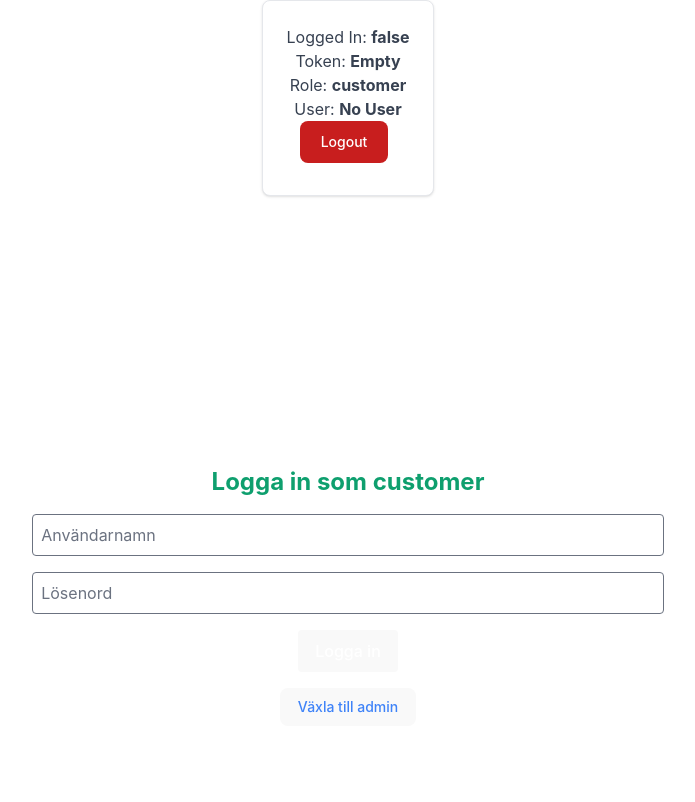
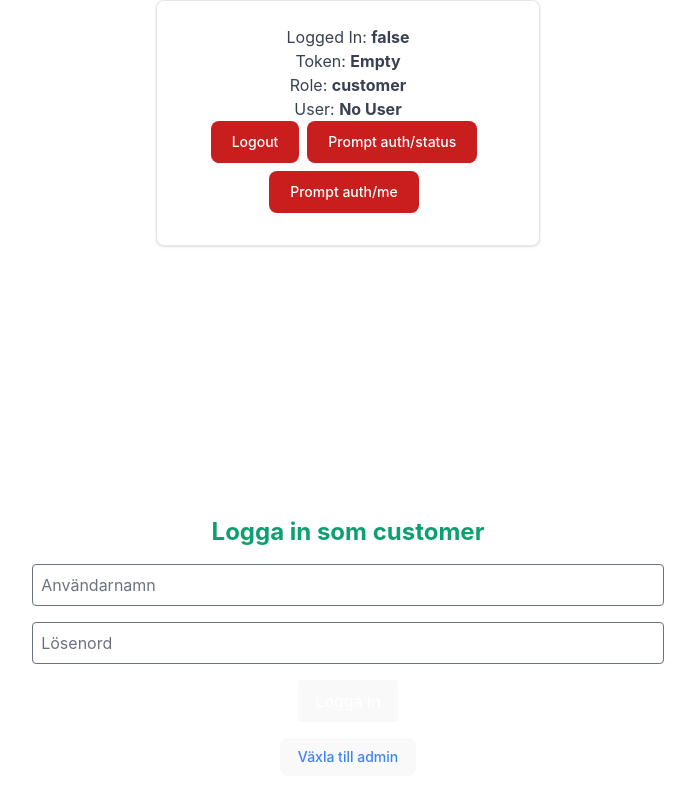
Before and after one commit to KarlComSe/SvenskaElsparkcyklarAB, a React (Vite) app in the folder frontend/: page /login in a window 1280 px wide. Shown: the top 802 px of the page, without its empty margins (292-987 px from the left). Built offline with nearby package versions, Linux system fonts and the light colour scheme.

Commit message:
Added test buttons for routes: auth/me auth/status

```diff
--- a/frontend/src/components/Header.tsx
+++ b/frontend/src/components/Header.tsx
@@ -2,6 +2,8 @@ import React from 'react';
 import { useDispatch, useSelector } from 'react-redux';
 import { setLoggedInOut, setCurrentUser, setToken, setRole } from '../redux/slices/authLogin';
 import { RootState } from '../redux/store/store';
+import axios from 'axios';
+import { API_URL, getHeader } from '../helpers/config';
 
 export default function Header() {
 
@@ -15,6 +17,17 @@ export default function Header() {
         dispatch(setRole('customer'));
         console.log("Header here");
     }
+
+    const getAuthStatus = async () => {
+        const response = await axios.get(`${API_URL}/auth/status`, getHeader(token));
+        console.log(response);
+    }
+
+    const getAuthMe = async () => {
+        const response = await axios.get(`${API_URL}/auth/me`, getHeader(token));
+        console.log(response);
+    }
+
     return (
         <div className='flex justify-center items-center min-h-screen'>
             <div className="block max-w-sm p-6 bg-white border border-gray-200 rounded-lg shadow hover:bg-gray-100 dark:bg-gray-800 dark:border-gray-700 dark:hover:bg-gray-700">
@@ -27,6 +40,15 @@ export default function Header() {
                 focus:ring-4 focus:ring-red-300 font-medium rounded-lg text-sm px-5
                 py-2.5 me-2 mb-2 dark:bg-red-600 dark:hover:bg-red-700
                 dark:focus:ring-red-900" onClick={logOutUser}>Logout</button>
+
+                <button type="button" className="focus:outline-none text-white bg-red-700
+                focus:ring-4 focus:ring-red-300 font-medium rounded-lg text-sm px-5
+                py-2.5 me-2 mb-2 dark:bg-red-600 dark:hover:bg-red-700
+                dark:focus:ring-red-900" onClick={getAuthStatus}>Prompt auth/status</button>
+                <button type="button" className="focus:outline-none text-white bg-red-700
+                focus:ring-4 focus:ring-red-300 font-medium rounded-lg text-sm px-5
+                py-2.5 me-2 mb-2 dark:bg-red-600 dark:hover:bg-red-700
+                dark:focus:ring-red-900" onClick={getAuthMe}>Prompt auth/me</button>
             </div>
         </div>
   )
--- a/frontend/src/helpers/config.tsx
+++ b/frontend/src/helpers/config.tsx
@@ -1,8 +1,18 @@
-export const BASE_URL = "http://127.0.0.1:8000/api";
 export const API_URL = "http://localhost:3535";
+
 const githubAuthUrl = 'https://github.com/login/oauth/authorize';
 const clientId = 'Ov23liY1kaJ2acYLtBhq';
 const redirectUri = 'http://localhost:5173/github/callback';
 const scope = 'user:email';
 
 export const GITHUB_URL = `${githubAuthUrl}?client_id=${clientId}&redirect_uri=${redirectUri}&scope=${scope}`;
+
+export const getHeader = (token: string, contentType?: string ) => {
+    const config = {
+        headers: {
+            "Content-type" : contentType || "application/json",
+            "Authorization": `Bearer ${token}`
+        }
+    }
+    return config;
+ }
--- a/frontend/src/pages/LoginOAuth.tsx
+++ b/frontend/src/pages/LoginOAuth.tsx
@@ -1,8 +1,7 @@
 import React, {useState} from 'react';
-import Spinner from '../components/Spinner';
 import { useDispatch, useSelector } from 'react-redux';
 import { RootState, AppDispatch } from '../redux/store/store';
-import { setLoggedInOut, setCurrentUser, setToken, setRole } from '../redux/slices/authLogin';
+import { setRole } from '../redux/slices/authLogin';
 import { GITHUB_URL } from '../helpers/config';
 
 
```
Lines whose indentation alone changed are shown as unchanged.
